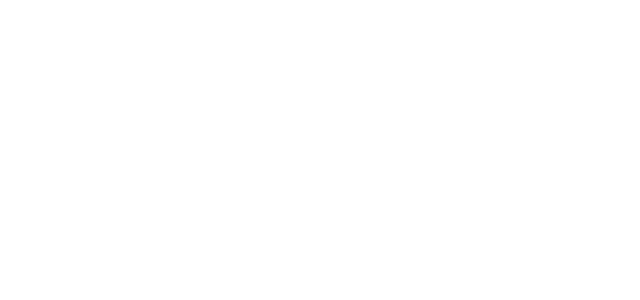
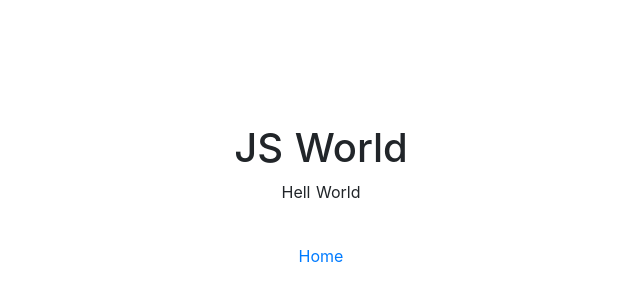
Before and after one commit to artdvp/artdvp.me, a Nuxt app: page /js-world in a window 1280 px wide. Before the commit this address had no page. Shown: the part 204-504 px from the top of the page, without its empty margins (319-959 px from the left). Built offline with nearby package versions, Linux system fonts and the light colour scheme.

Commit message:
add : page love, js-world

```diff
--- a/nuxt.config.js
+++ b/nuxt.config.js
@@ -14,7 +14,9 @@
       { hid: 'description', name: 'description', content: pkg.description }
     ],
     link: [
-      { rel: 'icon', type: 'image/x-icon', href: '/favicon.ico' }
+      { rel: 'icon', type: 'image/x-icon', href: '/favicon.ico' },
+      { rel: 'stylesheet', href: 'https://fonts.googleapis.com/css?family=Source+Code+Pro:400,700' },
+      { rel: 'stylesheet', href: 'https://unpkg.com/reset-css@3.0.0/reset.css' }
     ]
   },
 
--- /dev/null
+++ b/pages/js-world/index.vue
@@ -0,0 +1,20 @@
+<template>
+    <div class="container">
+        <h1>JS World</h1>
+        <p>Hell World</p>
+        <br>
+        <nuxt-link to="/">Home</nuxt-link>
+    </div>
+</template>
+
+<style>
+.container
+{
+  min-height: 100vh;
+  display: flex;
+  justify-content: center;
+  flex-direction: column;
+  align-items: center;
+  text-align: center;
+}
+</style>
--- /dev/null
+++ b/pages/love/index.vue
@@ -0,0 +1,20 @@
+<template>
+   <div class="container">
+        <h1>Love</h1>
+        <p>Fall in Love</p>
+        <br>
+        <nuxt-link to="/">Home</nuxt-link>
+    </div>
+</template>
+
+<style scoped>
+.container
+{
+  min-height: 100vh;
+  display: flex;
+  justify-content: center;
+  flex-direction: column;
+  align-items: center;
+  text-align: center;
+}
+</style>
```
Also changed, not shown: 1 other file (tests, documents, lock files or other folders).
